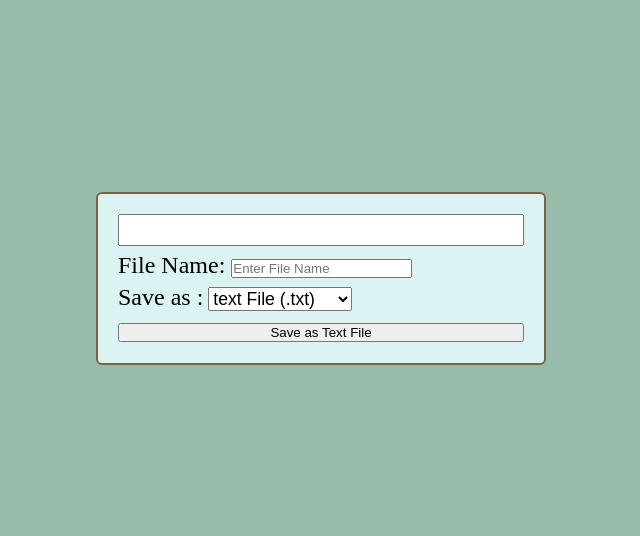
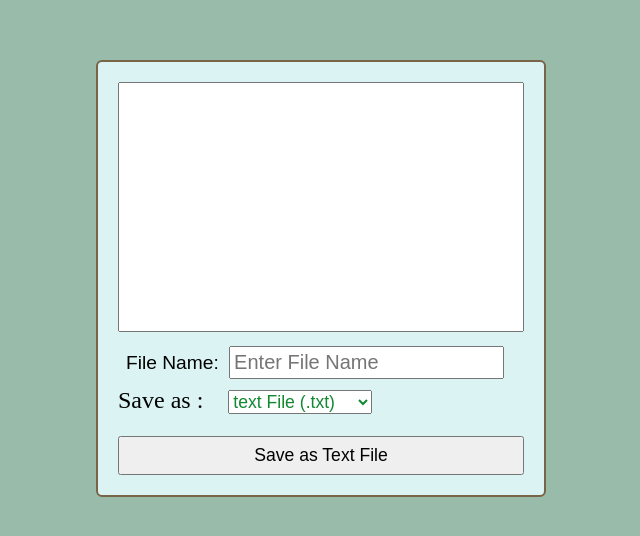
Before and after one commit to mostafa1350/SaveAsText, a plain HTML site: page index.html in a window 1280 px wide. Shown: the part 122-658 px from the top of the page, without its empty margins (319-959 px from the left). Drawn offline with Linux system fonts and the light colour scheme.

Commit message:
finish style css
finish style css

```diff
--- a/myCss/myCss.css
+++ b/myCss/myCss.css
@@ -33,15 +33,40 @@ body{
     margin-top:5px;
     margin-bottom:5px;
 }
-.mainBody .saveAs label{
+.mainBody .saveAs{
+    display:flex;
+    margin-top:5px;
+    margin-bottom:5px;
+}
+.mainBody .fileName{
+    margin: 8px;
+    font-size:1.2rem;
+    font-family:sans-serif;
+}
+.mainBody .fileName label{
     margin-right: 5px;
+}
+.mainBody .fileName input{
+    font-size: 20px;
+    padding:3px;
+    color : #1212ff;
 }
 .mainBody .selectMenu select{
     font-family: sans-serif;
     font-size: 1.1rem;
+    margin-left:25px;
+    color: #128832;
 }
 .mainBody textarea{
+    height:250px;
     font-family: sans-serif;
     font-size: 1.rem;
     resize:none;
+    padding: 7px;
 }
+.mainBody .btnSave{
+    margin-top:17px;
+    font-family: sans-serif;
+    font-size: 1.1rem;
+    padding: 7px;
+}
```
